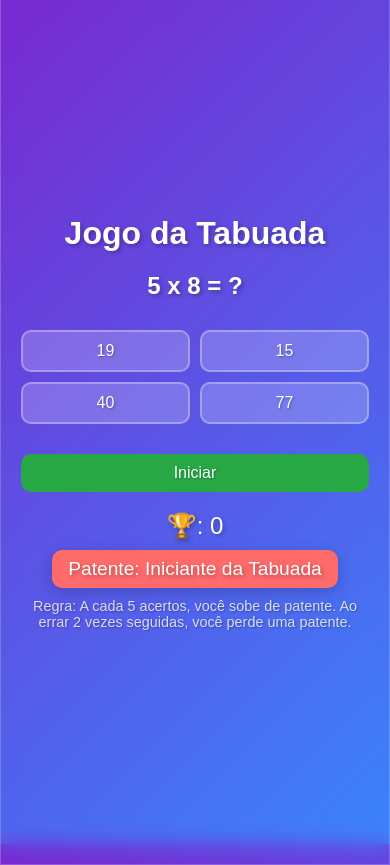
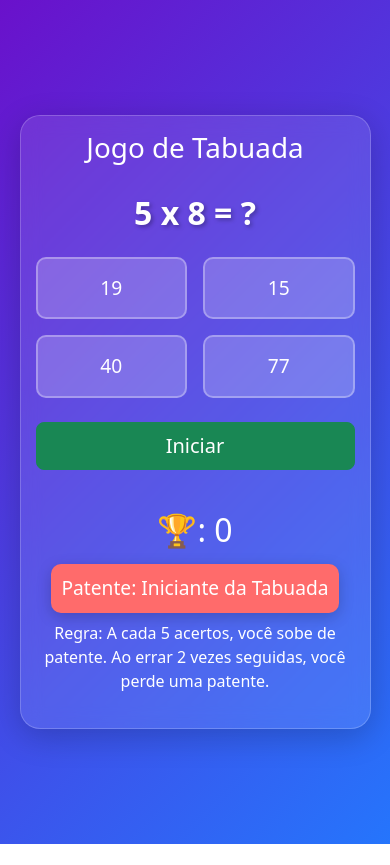
Before and after one commit to jmiler/jogo-da-tabuada, a plain HTML site: page index.html in a window 390 px wide. Both pictures are taken after a click on the button "Iniciar". After the commit the page ends 844 px from the top, so only its background shows below. Drawn offline with nearby package versions, Linux system fonts and the light colour scheme.

Commit message:
Update index.html

```diff
--- a/index.html
+++ b/index.html
@@ -3,93 +3,60 @@
 <head>
     <meta charset="UTF-8">
     <meta name="viewport" content="width=device-width, initial-scale=1.0">
-    <title>Jogo da Tabuada</title>
+    <title>Jogo de Tabuada</title>
+    <!-- Bootstrap CSS -->
+    <link href="https://cdn.jsdelivr.net/npm/bootstrap@5.3.0/dist/css/bootstrap.min.css" rel="stylesheet">
     <style>
-        /* Estilos gerais */
         body {
-            font-family: 'Arial', sans-serif;
             background: linear-gradient(135deg, #6a11cb, #2575fc);
+            color: #fff;
             display: flex;
             justify-content: center;
             align-items: center;
             height: 100vh;
             margin: 0;
-            color: #fff;
-            overflow: hidden;
         }
         .container {
             background: rgba(255, 255, 255, 0.1);
             backdrop-filter: blur(10px);
             border-radius: 20px;
-            padding: 30px;
+            padding: 15px;
             box-shadow: 0 8px 32px rgba(0, 0, 0, 0.2);
-            text-align: center;
+            border: 1px solid rgba(255, 255, 255, 0.2);
             max-width: 500px;
             width: 90%;
-            border: 1px solid rgba(255, 255, 255, 0.2);
-            margin: 20px;
         }
-        h1 {
-            font-size: 2.5rem;
+        .question {
+            font-size: 2rem;
+            font-weight: bold;
             margin-bottom: 20px;
             text-shadow: 2px 2px 4px rgba(0, 0, 0, 0.3);
         }
-        .question {
-            font-size: 2rem;
-            margin-bottom: 30px;
-            font-weight: bold;
-            text-shadow: 2px 2px 4px rgba(0, 0, 0, 0.3);
-        }
-        .options {
-            display: grid;
-            grid-template-columns: repeat(2, 1fr);
-            gap: 15px;
-            margin-bottom: 30px;
-        }
         .option {
-            padding: 15px;
-            font-size: 1.2rem;
             background: rgba(255, 255, 255, 0.2);
             border: 2px solid rgba(255, 255, 255, 0.3);
             border-radius: 10px;
+            color: #fff;
             cursor: pointer;
-            transition: background 0.3s, transform 0.2s, box-shadow 0.3s;
-            color: #fff;
-            text-shadow: 1px 1px 2px rgba(0, 0, 0, 0.3);
+            transition: background 0.3s, transform 0.2s;
+            padding: 15px;
+            text-align: center;
+            font-size: 1.2rem;
         }
         .option:hover {
             background: rgba(255, 255, 255, 0.3);
-            transform: scale(1.05);
-            box-shadow: 0 4px 15px rgba(0, 0, 0, 0.2);
-        }
-        .start-btn {
-            padding: 15px 30px;
-            font-size: 1.2rem;
-            background: #28a745;
-            color: #fff;
-            border: none;
-            border-radius: 10px;
-            cursor: pointer;
-            transition: background 0.3s, transform 0.2s;
-            text-shadow: 1px 1px 2px rgba(0, 0, 0, 0.3);
-        }
-        .start-btn:hover {
-            background: #218838;
             transform: scale(1.05);
         }
         .trophy {
             font-size: 2rem;
             margin-top: 20px;
-            text-shadow: 2px 2px 4px rgba(0, 0, 0, 0.3);
         }
         .ranking {
-            font-size: 1.5rem;
+            font-size: 1.2rem;
             margin-top: 10px;
-            color: #fff;
-            padding: 10px 20px;
+            padding: 10px 10px;
             border-radius: 10px;
             display: inline-block;
-            text-shadow: 2px 2px 4px rgba(0, 0, 0, 0.3);
             box-shadow: 0 4px 15px rgba(0, 0, 0, 0.2);
         }
         .feedback {
@@ -97,12 +64,6 @@
             margin-top: 20px;
             animation: fadeOut 2s ease-in-out;
             opacity: 0;
-        }
-        .ranking-info {
-            font-size: 1rem;
-            margin-top: 10px;
-            color: rgba(255, 255, 255, 0.8);
-            text-shadow: 1px 1px 2px rgba(0, 0, 0, 0.3);
         }
         @keyframes fadeOut {
             0% { opacity: 1; }
@@ -136,69 +97,27 @@
             0% { transform: translateY(-100vh) rotate(0deg); }
             100% { transform: translateY(100vh) rotate(720deg); }
         }
-
-        /* Responsividade para dispositivos móveis */
-        @media (max-width: 600px) {
-            .container {
-                width: 100%;
-                height: 100vh;
-                border-radius: 0;
-                margin: 0;
-                padding: 20px;
-                display: flex;
-                flex-direction: column;
-                justify-content: center;
-                align-items: center;
-            }
-            h1 {
-                font-size: 2rem;
-            }
-            .question {
-                font-size: 1.5rem;
-            }
-            .options {
-                grid-template-columns: repeat(2, 1fr);
-                gap: 10px;
-                width: 100%;
-            }
-            .option {
-                font-size: 1rem;
-                padding: 10px;
-            }
-            .start-btn {
-                font-size: 1rem;
-                padding: 10px 20px;
-                width: 100%;
-            }
-            .ranking {
-                font-size: 1.2rem;
-                padding: 8px 16px;
-            }
-            .trophy {
-                font-size: 1.5rem;
-            }
-            .feedback {
-                font-size: 1.2rem;
-            }
-            .ranking-info {
-                font-size: 0.9rem;
-            }
-        }
     </style>
 </head>
 <body>
-    <div class="container">
-        <h1>Jogo da Tabuada</h1>
+    <div class="container text-center">
+        <h1 class="mb-4">Jogo de Tabuada</h1>
         <div class="question" id="question"></div>
-        <div class="options" id="options"></div>
-        <button class="start-btn" id="start-btn">Iniciar</button>
+        <div class="row g-3 mb-4" id="options">
+            <!-- Opções de resposta serão inseridas aqui -->
+        </div>
+        <button class="btn btn-success btn-lg w-100 mb-3" id="start-btn">Iniciar</button>
         <div class="trophy" id="trophy">🏆: 0</div>
         <div class="ranking" id="ranking">Patente: Iniciante da Tabuada</div>
-        <div class="ranking-info">
+        <div class="ranking-info text-white mt-2">
             Regra: A cada 5 acertos, você sobe de patente. Ao errar 2 vezes seguidas, você perde uma patente.
         </div>
         <div class="feedback" id="feedback"></div>
     </div>
+
+    <!-- Bootstrap JS e dependências -->
+    <script src="https://cdn.jsdelivr.net/npm/@popperjs/core@2.11.6/dist/umd/popper.min.js"></script>
+    <script src="https://cdn.jsdelivr.net/npm/bootstrap@5.3.0/dist/js/bootstrap.min.js"></script>
 
     <script>
         let trophies = 0;
@@ -232,11 +151,14 @@
             optionsContainer.innerHTML = '';
 
             options.forEach(option => {
+                const col = document.createElement('div');
+                col.className = 'col-6';
                 const button = document.createElement('div');
-                button.classList.add('option');
+                button.className = 'option';
                 button.textContent = option;
                 button.addEventListener('click', () => checkAnswer(option));
-                optionsContainer.appendChild(button);
+                col.appendChild(button);
+                optionsContainer.appendChild(col);
             });
         }
 
```
